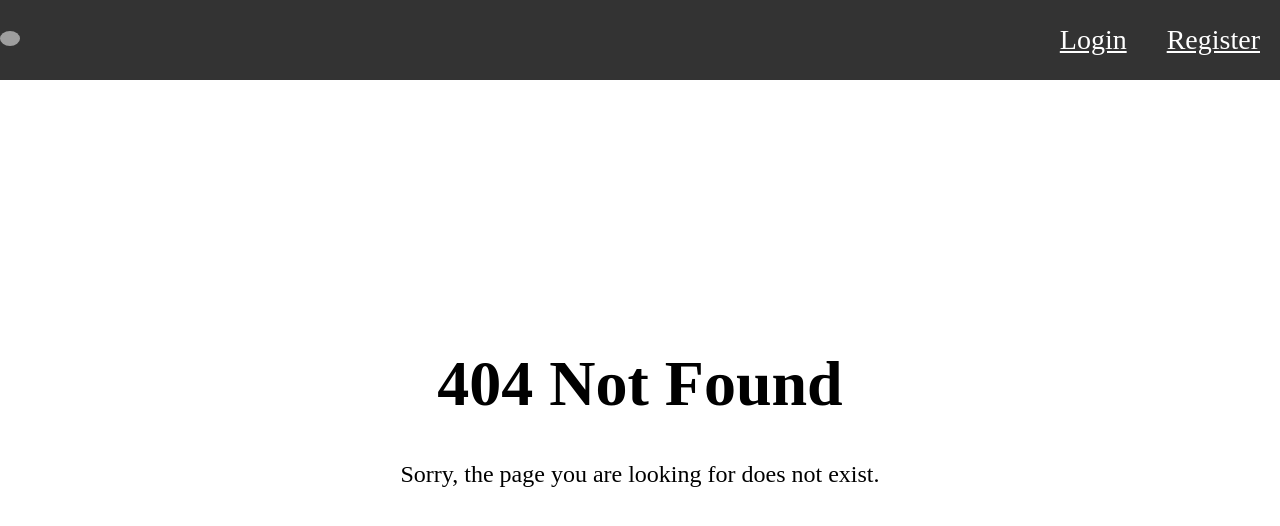
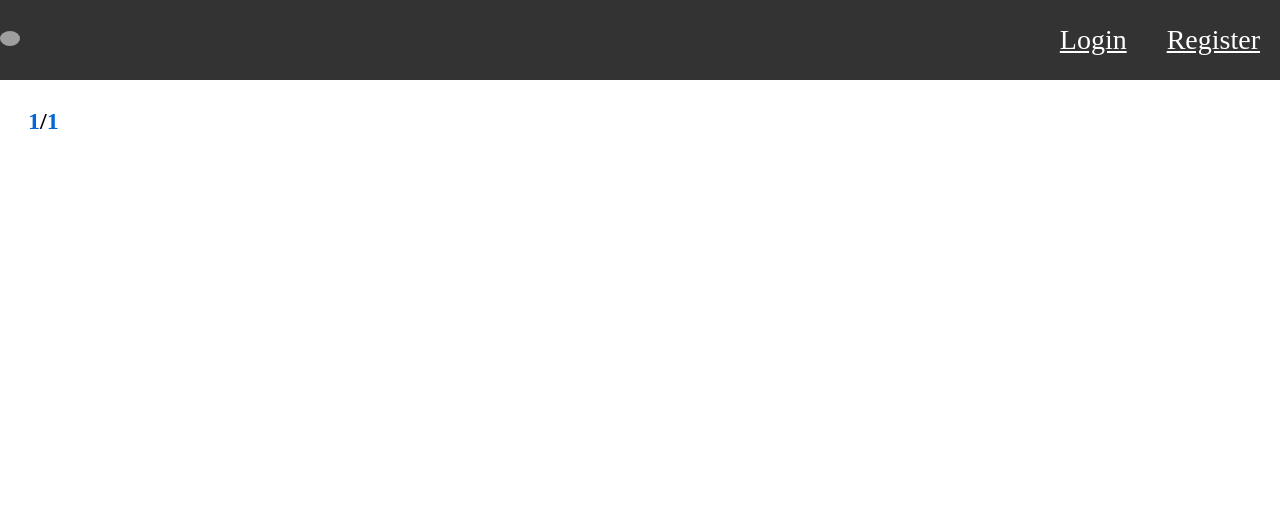
Before and after one commit to adlternative/tinygithub-frontend, a Vue app: page /1/1 in a window 1280 px wide. Before the commit this address had no page. Shown: the top 526 px of the page. Built offline with nearby package versions, Linux system fonts and the light colour scheme; grey boxes are pictures that could not be loaded.

Commit message:
feat(repo): repoview with reponame line
Signed-off-by: ZheNing Hu <adlternative@gmail.com>

```diff
--- /dev/null
+++ b/src/components/RepoNameLine.vue
@@ -0,0 +1,37 @@
+<template>
+  <div class="repo-name">
+    <span class="username">{{ username }}</span>/<span class="reponame">{{ reponame }}</span>
+  </div>
+</template>
+
+<script>
+export default {
+  name: 'RepoNameLine',
+  props: {
+    username: {
+      type: String,
+      required: true,
+    },
+    reponame: {
+      type: String,
+      required: true,
+    },
+  },
+};
+</script>
+
+<style scoped>
+.repo-name {
+  font-size: 24px;
+}
+
+.username {
+  font-weight: bold;
+  color: #0366d6;
+}
+
+.reponame {
+  font-weight: bold;
+  color: #0366d6;
+}
+</style>
--- a/src/components/RepositoriesWidget.vue
+++ b/src/components/RepositoriesWidget.vue
@@ -3,7 +3,7 @@
     <div class="repositories-header">Repositories</div>
     <div class="repositories-list">
       <div class="repository-widget" v-for="(repo, index) in repositories" :key="index">
-        <RepositoryWidget :name="repo.Name" :description="repo.Desc" />
+        <RepositoryWidget :username="username" :name="repo.Name" :description="repo.Desc" />
       </div>
     </div>
   </div>
@@ -23,6 +23,7 @@ export default {
     return {
       isLoaded: false,
       repositories: [],
+      username: ""
     };
   },
 
@@ -39,6 +40,8 @@ export default {
   },
   methods: {
     fetchData() {
+      this.username = this.$route.params.username
+
       // 发送 API 请求获取用户数据
       axios.get(`/api/v2/users/${this.$route.params.username}`, { params: { tab: 'repositories' } })
         .then(response => {
--- a/src/components/RepositoryWidget.vue
+++ b/src/components/RepositoryWidget.vue
@@ -1,7 +1,8 @@
 <template>
   <div class="repository">
     <div class="repository-info">
-      <div class="repository-name">{{ name }}</div>
+      <router-link :to="{ name: 'repo', params: { username: username, reponame: name } }"
+        class="repository-name">{{ name }}</router-link>
       <div class="repository-description">{{ description }}</div>
     </div>
   </div>
@@ -16,6 +17,10 @@ export default {
       required: true,
     },
     description: {
+      type: String,
+      required: true,
+    },
+    username: {
       type: String,
       required: true,
     },
@@ -37,6 +42,9 @@ export default {
 .repository-name {
   font-weight: bold;
   font-size: 18px;
+  text-decoration: none;
+  color: #333;
+  cursor: pointer;
 }
 
 .repository-description {
--- a/src/router/index.js
+++ b/src/router/index.js
@@ -6,6 +6,7 @@ import HomeView from '../views/HomeView.vue'
 import NotFound from '../views/NotFound.vue'
 import LoginView from '../views/LoginView.vue'
 import UserHome from '../views/UserHome.vue'
+import RepoView from '../views/RepoView.vue'
 
 const routes = [{
     path: '/',
@@ -25,7 +26,11 @@ const routes = [{
         name: 'user',
         component: UserHome
       },
-
+      {
+        path: ':reponame',
+        name: 'repo',
+        component: RepoView
+      }
     ],
   },
   {
--- /dev/null
+++ b/src/views/RepoView.vue
@@ -0,0 +1,57 @@
+<template>
+  <div class="repo-view">
+    <div class="repo-name-line">
+      <repo-name-line :username="username" :reponame="reponame" />
+    </div>
+    <!-- 其他内容 -->
+  </div>
+</template>
+
+<script>
+import RepoNameLine from '@/components/RepoNameLine.vue';
+export default {
+  name: 'RepoView',
+  components: {
+    RepoNameLine,
+  },
+  computed: {
+    username() {
+      return this.$route.params.username;
+    },
+    reponame() {
+      return this.$route.params.reponame;
+    },
+  },
+};
+</script>
+
+<style scoped>
+.repo-view {
+  position: relative;
+  padding-top: 80px;
+}
+
+.repo-name-line {
+  position: absolute;
+  left: 0;
+  top: 0;
+  max-width: calc(100% - 40px);
+  padding: 20px;
+  border-radius: 4px;
+  font-size: 18px;
+  font-weight: bold;
+  white-space: nowrap;
+  overflow: hidden;
+  text-overflow: ellipsis;
+}
+
+.repo-name-line repo-name {
+  font-size: 24px;
+}
+
+@media screen and (max-height: 880px) {
+  .repo-name-line {
+    top: 80px;
+  }
+}
+</style>
```
